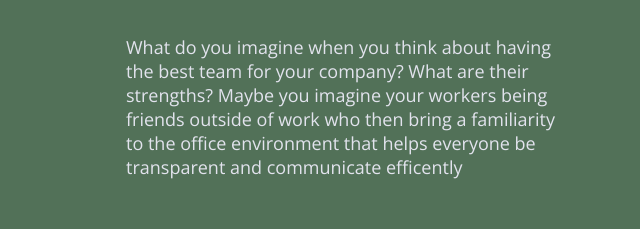
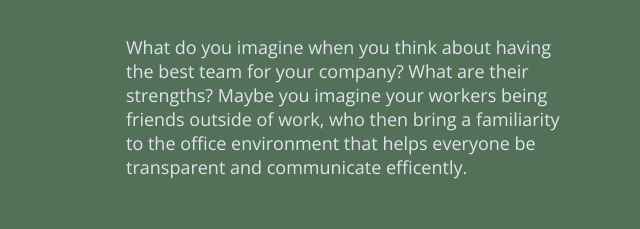
Before and after one commit to mjosephson5/unplugged, a website: page about/index.html in a window 1280 px wide. Shown: the part 289-518 px from the top of the page, 34-674 px from the left. Drawn offline with nearby package versions, Linux system fonts and the light colour scheme.

Commit message:
Fixed copy

```diff
--- a/about/index.html
+++ b/about/index.html
@@ -52,7 +52,7 @@
       <div class="content-wrapper">
         <h2>Our Mission - we want to make you the team you always wanted to be.</h2>
         <div class="mission-content">
-           <p>What do you imagine when you think about having the best team for your company? What are their strengths? Maybe you imagine your workers being friends outside of work who then bring a familiarity to the office environment that helps everyone be transparent and communicate efficently</p>
+           <p>What do you imagine when you think about having the best team for your company? What are their strengths? Maybe you imagine your workers being friends outside of work, who then bring a familiarity to the office environment that helps everyone be transparent and communicate efficently.</p>
            <p>Whatever your ideal team looks like we can help you find the tools to foster a great work environment and dynamic that everyone will love.</p>
         </div>
       </div> <!-- mission content wrapper ends-->
```
